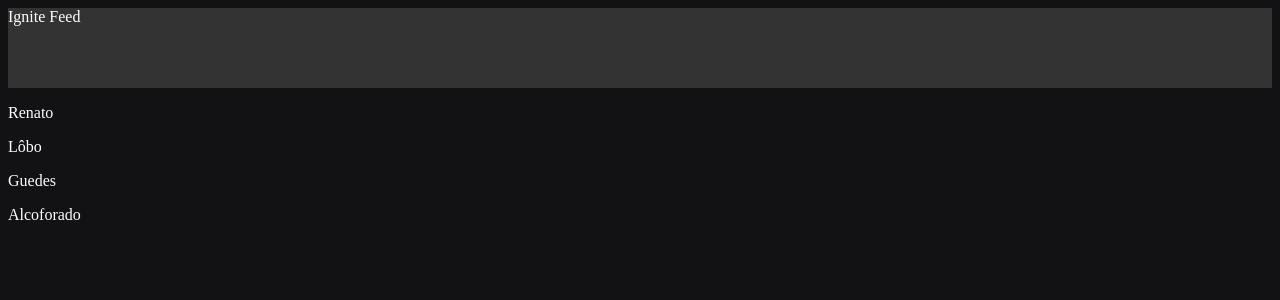
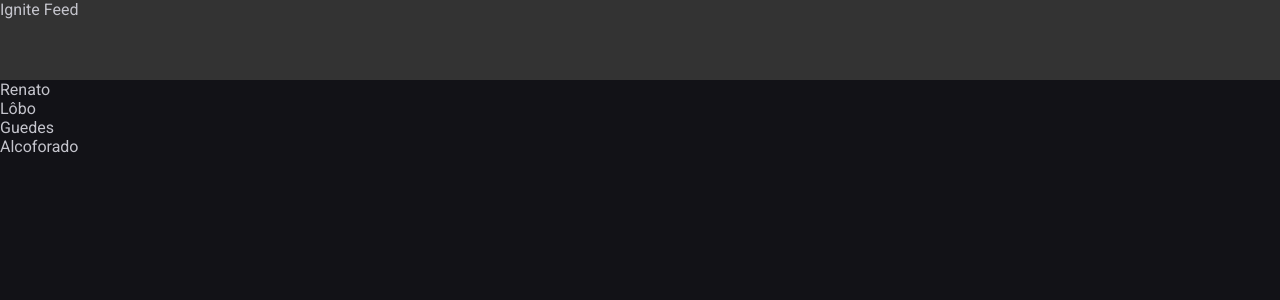
Before and after one commit to renatolobo1/01-fundamentos-reactjs, a React (Vite) app: page / in a window 1280 px wide. Shown: the top 300 px of the page. Built offline with nearby package versions, Linux system fonts and the light colour scheme.

Commit message:
Css Global

```diff
--- a/index.html
+++ b/index.html
@@ -2,8 +2,15 @@
 <html lang="en">
   <head>
     <meta charset="UTF-8" />
+
+    <link rel="preconnect" href="https://fonts.googleapis.com" />
+    <link rel="preconnect" href="https://fonts.gstatic.com" crossorigin />
+
     <link rel="icon" type="image/svg+xml" href="/src/favicon.svg" />
     <meta name="viewport" content="width=device-width, initial-scale=1.0" />
+
+    <link href="https://fonts.googleapis.com/css2?family=Roboto:wght@400;700&display=swap" rel="stylesheet" />
+
     <title>Lobo</title>
   </head>
   <body>
--- a/src/App.jsx
+++ b/src/App.jsx
@@ -1,6 +1,6 @@
  import { Header} from './components/Header';
  import {Post} from "./Post"
- import './styles.css';
+ import './global.css';
 
  export function App() {
 
--- /dev/null
+++ b/src/global.css
@@ -0,0 +1,31 @@
+:root {
+  --white: #fff;
+  --gray-100: #e1e1e6;
+  --gray-300: #c4c4cc;
+  --gray-400: #8d8d99;
+  --gray-600: #323238;
+  --gray-700: #29292e;
+  --gray-800: #202024;
+  --gray-900: #121217;
+
+  --green-500: #00875f;
+
+}
+
+* {
+  margin: 0;
+  padding: 0;
+  box-sizing: border-box;
+}
+
+body {
+  background: var(--gray-900);
+  color: var(--gray-300);
+  -webkit-font-smoothing: antialiased;
+}
+
+body, input, select, button {
+  font-family: 'Roboto', sans-serif;
+  font-weight: 400;
+  font-size: 1rem;
+}
--- a/src/styles.css
+++ /dev/null
@@ -1,4 +0,0 @@
-body {
-  background: #121214;
-  color: #fff;
-}
```
